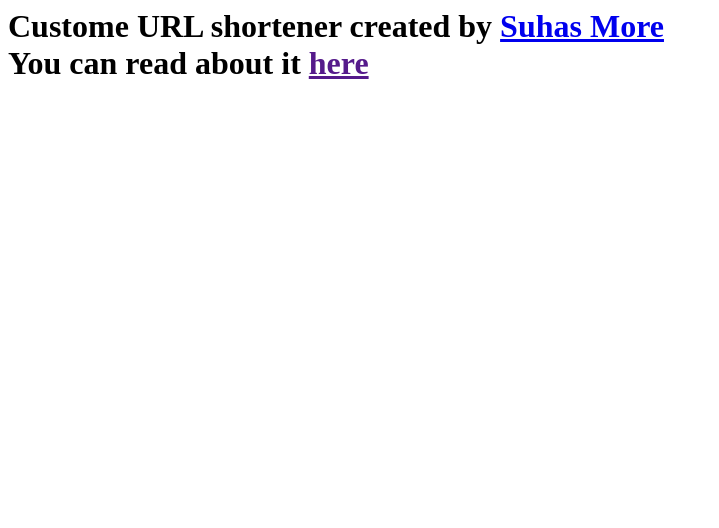
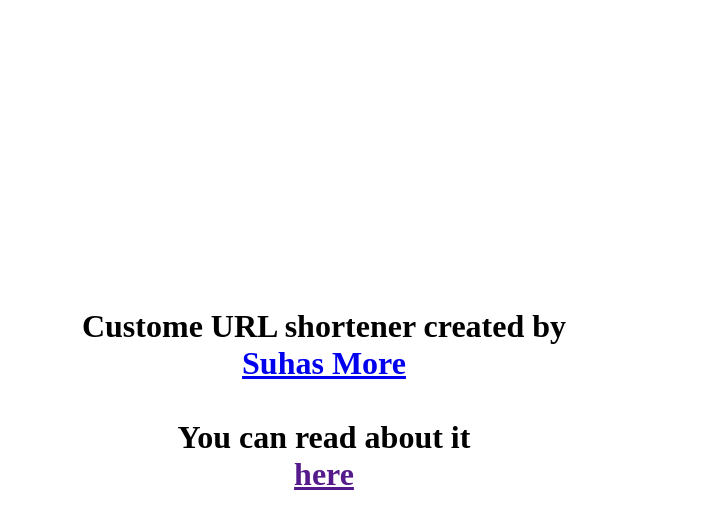
Before and after one commit to Suhas010/url-shortner, a plain HTML site: page index.html in a window 1280 px wide. Shown: the whole page, without its empty margins (0-719 px from the left). Drawn offline with Linux system fonts and the light colour scheme.

Commit message:
Update index.html

```diff
--- a/index.html
+++ b/index.html
@@ -1,3 +1,15 @@
 <h1> Custome URL shortener created by <a href="https://suhas010.netlify.app/twitter">Suhas More </a> <br>
 You can read about it <a href="">here </a>
  <h1>
+
+  <style>
+   h1 {
+    display: grid;
+    align-content: center;
+    width: 100%;
+   }
+   body {
+    display: flex;
+    text-align: center;
+   }
+  </style>
```
